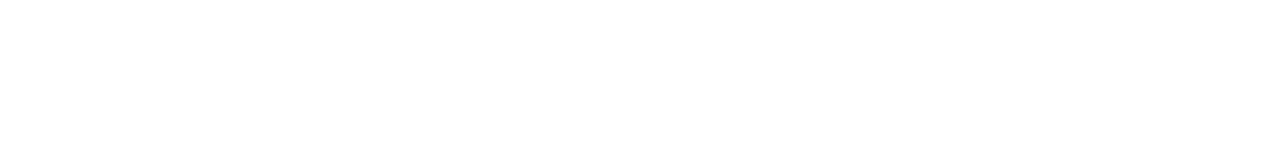
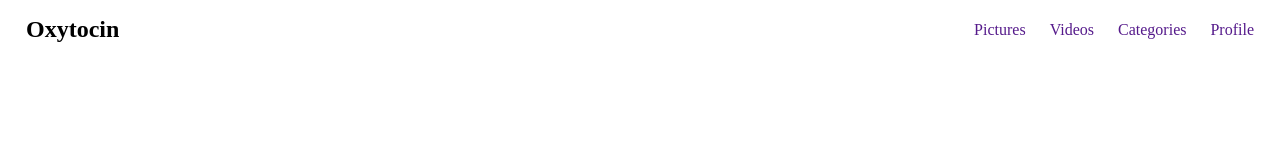
Before and after one commit to Tabo-khumalo/Personal_Projects, a plain HTML site: page Oxytocin/landing_page/index.html in a window 1280 px wide. Drawn offline with Linux system fonts and the light colour scheme.

Commit message:
Worked on the navigation bar structure
aligned the nave but correctly to the on the top on the page

```diff
--- a/Oxytocin/landing_page/index.html
+++ b/Oxytocin/landing_page/index.html
@@ -4,9 +4,20 @@
     <meta charset="UTF-8">
     <meta http-equiv="X-UA-Compatible" content="IE=edge">
     <meta name="viewport" content="width=device-width, initial-scale=1.0">
-    <title>Document</title>
+    <title>Oxytocin.co.za</title>
+    <link rel="stylesheet" href="main.css">
 </head>
 <body>
+    <nav>
+        <h1>Oxytocin</h1>
+
+        <ul class="nav-list">
+            <a href="" target="_blank"><li>Pictures</li></a>
+            <a href="" target="_blank"><li>Videos</li></a>
+            <a href="" target="_blank"><li>Categories</li></a>
+            <a href="" target="_blank"><li>Profile</li></a>
+        </ul>
+    </nav>
 
 </body>
 </html>
--- a/Oxytocin/landing_page/main.css
+++ b/Oxytocin/landing_page/main.css
@@ -0,0 +1,23 @@
+* {
+    box-sizing: border-box;
+    padding: 0;
+    margin: 0;
+}
+
+nav{
+    display: flex;
+    justify-content: space-between;
+    align-items: center;
+    margin: 16px;
+}
+
+nav h1{
+    padding: 0 10px;
+}
+
+.nav-list a li {
+    display: inline-block;
+    justify-content: space-around;
+    text-decoration: none;
+    padding: 0 10px;
+}
```
